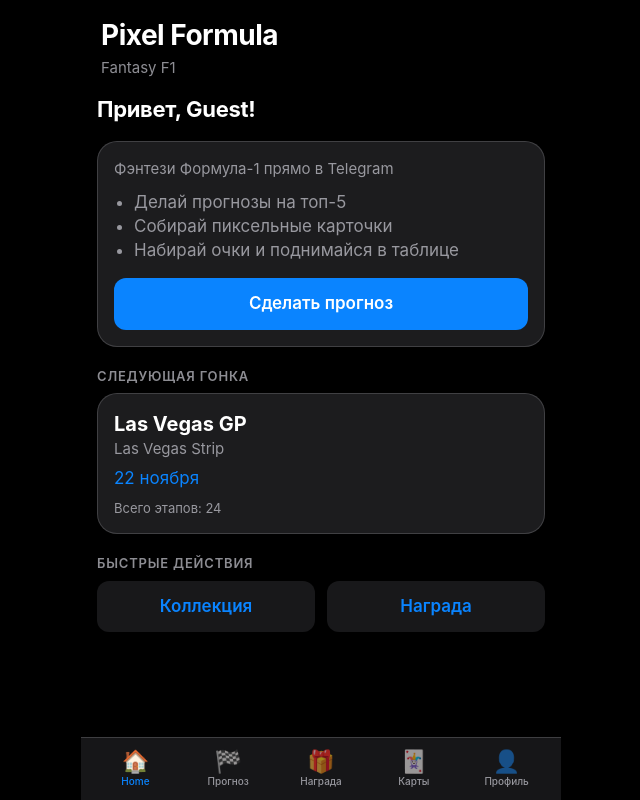
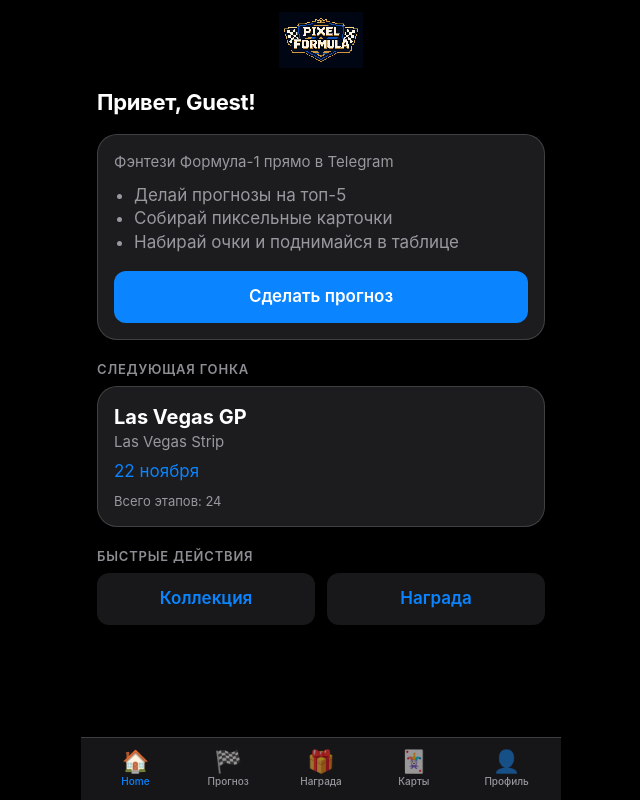
Before and after one commit to git-fomaz/pixel-formula, a React (Vite) app: page / in a window 1280 px wide. Shown: the whole page, without its empty margins (319-959 px from the left). Built offline with nearby package versions, Linux system fonts and the light colour scheme.

Commit message:
Use pixel logo and add F1 header banner

```diff
--- a/src/App.tsx
+++ b/src/App.tsx
@@ -34,9 +34,8 @@ function App() {
   return (
     <BrowserRouter>
       <div className="app">
-        <header className="pixel-header">
-          <h1>Pixel Formula</h1>
-          <p>Fantasy F1</p>
+        <header className="pixel-header" style={{ textAlign: 'center', padding: '12px 16px 4px' }}>
+          <img src="/logo.png" alt="Pixel Formula" style={{ height: 56, width: 'auto', maxWidth: '100%', imageRendering: 'pixelated' }} />
         </header>
 
         <main>
```
